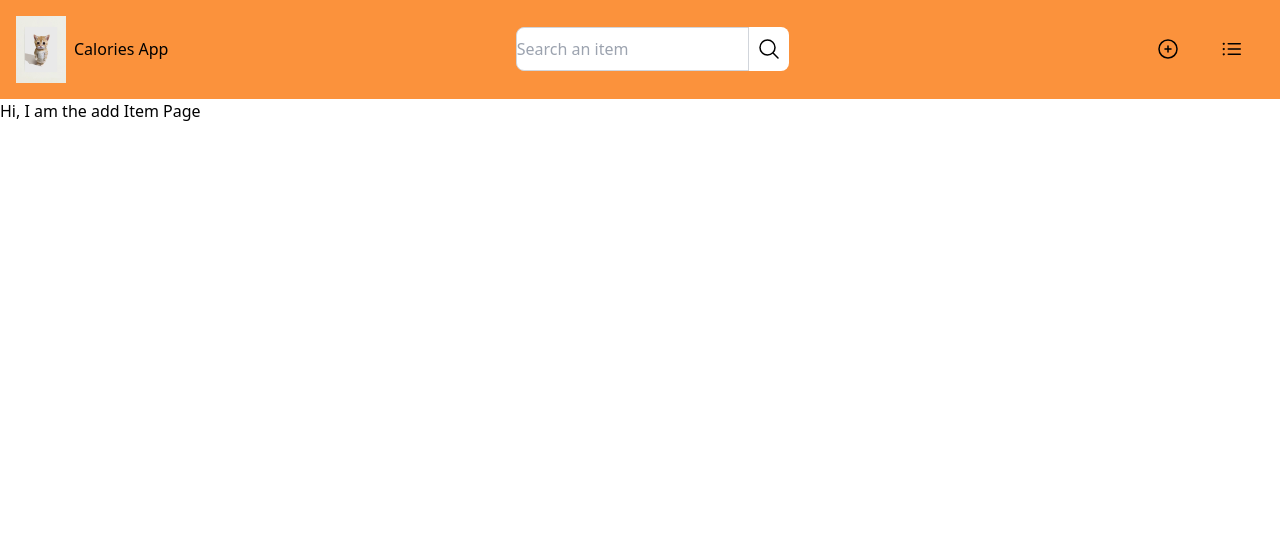
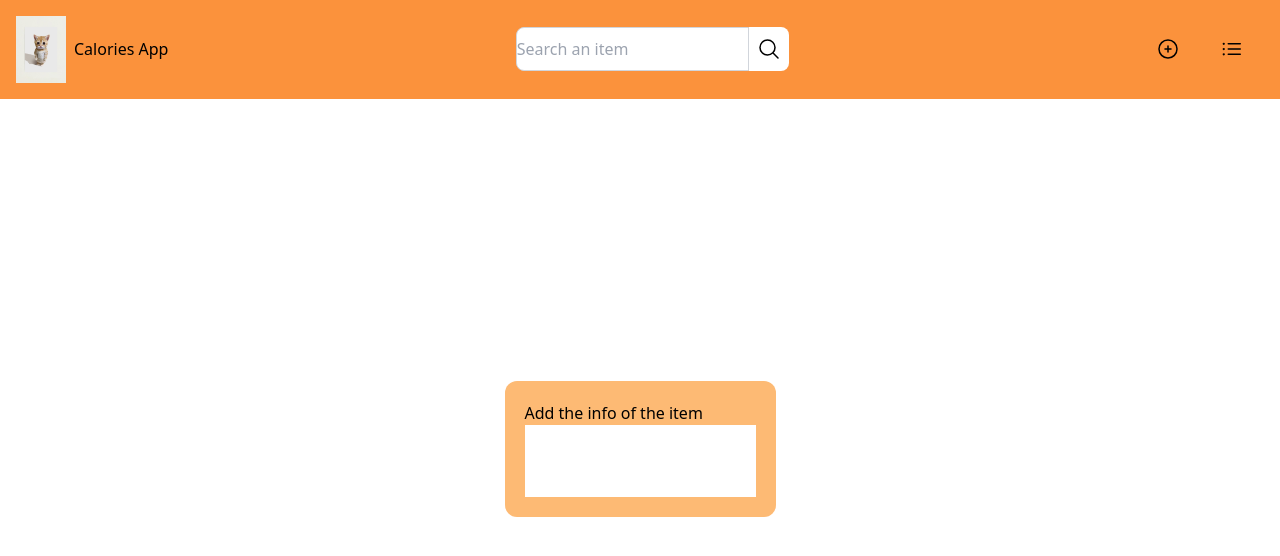
Before and after one commit to EduardoJRP/NutriTrack, a Next.js app: page /addItem in a window 1280 px wide. Shown: the top 556 px of the page. Built offline with nearby package versions, Linux system fonts and the light colour scheme.

Commit message:
feat/added new component, in progress

```diff
--- a/app/addItem/page.tsx
+++ b/app/addItem/page.tsx
@@ -1,14 +1,15 @@
 "use client";
 
 import NavBar from "../components/NavBar";
+import AddItemForm from "../components/AddItemForm";
 
 export default function AddItem() {
   return (
-    <div>
+    <div className="min-h-screen flex flex-col">
       <NavBar></NavBar>
-      <h1>
-        Hi, I am the add Item Page
-      </h1>
+      <div className="flex flex-grow items-center justify-center">
+        <AddItemForm></AddItemForm>
+      </div>
     </div>
   )
 }
--- /dev/null
+++ b/app/components/AddItemForm.tsx
@@ -0,0 +1,16 @@
+import React from 'react';
+
+export default function AddItemForm() {
+  return (
+    <div>
+      <div className='bg-orange-300 rounded-xl p-5'>
+        <h1>Add the info of the item</h1>
+        <div className='flex flex-col'>
+            <input />
+            <input />
+            <input />
+        </div>
+      </div>
+    </div>
+  );
+}
```
